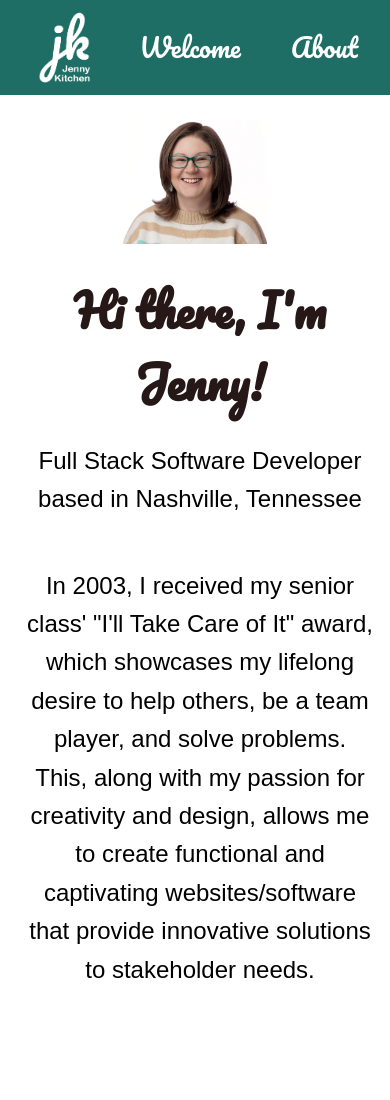
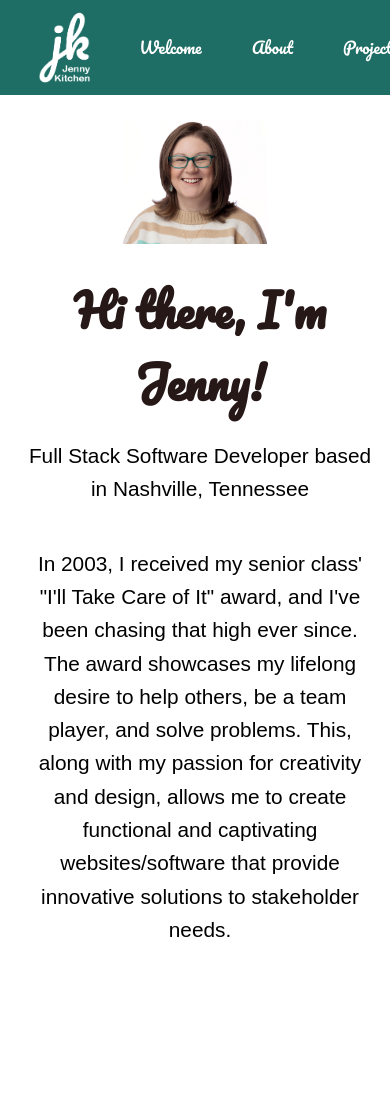
Before and after one commit to jennykayekitchen/PersonalSite, a plain HTML site: page index.html in a window 390 px wide. Shown: the top 1100 px of the page. Drawn offline with Linux system fonts and the light colour scheme.

Commit message:
tweaked layout and intro

```diff
--- a/index.html
+++ b/index.html
@@ -28,7 +28,7 @@
     <div class="intro-section">
       <div class="standout-text">Hi there, I'm Jenny!</div>
       <p>Full Stack Software Developer based in Nashville, Tennessee</p>
-      <p>In 2003, I received my senior class' "I'll Take Care of It" award, which showcases my lifelong desire to help others, be a team player, and solve problems.
+      <p>In 2003, I received my senior class' "I'll Take Care of It" award, and I've been chasing that high ever since. The award showcases my lifelong desire to help others, be a team player, and solve problems.
         This, along with my passion for creativity and design, allows me to create functional and captivating websites/software that provide innovative solutions to stakeholder needs.
     </div>
   </div>
--- a/styles/main.css
+++ b/styles/main.css
@@ -8,7 +8,7 @@ body {
   height: 100%;
   font-family: Arial, Helvetica, sans-serif;
   line-height: 1.6;
-  font-size: 1.5rem;
+  font-size: 1.3rem;
 }
 
 h1 {
@@ -125,7 +125,7 @@ h1 {
 }
 
 .card {
-  width: 500px;
+  width: 450px;
   margin: 20px;
   background-color: #E4E4E4;
   border-radius: 5px;
@@ -145,10 +145,10 @@ h1 {
   padding: 2px 16px;
 }
 
-@media screen and (max-width: 1200px) {
+@media screen and (max-width: 1100px) {
   .navbar {
     font-family: 'Pacifico', cursive;
-    font-size: 26px;
+    font-size: 1rem;
   }
   #welcome {
     flex-direction: column;
```
